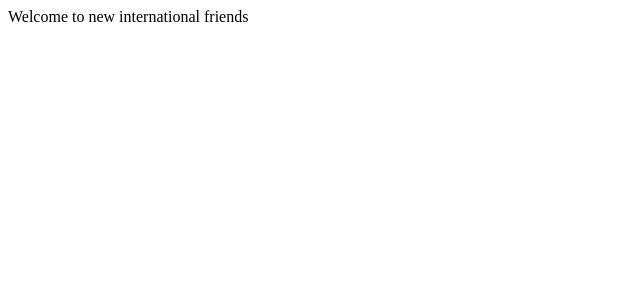
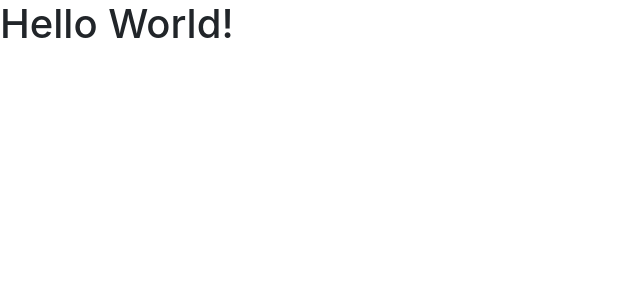
Before and after one commit to tucson-international-friends/ifriends-next, a Next.js app: page / in a window 1280 px wide. Shown: the top 300 px of the page, without its empty margins (0-640 px from the left). Built offline with nearby package versions, Linux system fonts and the light colour scheme.

Commit message:
setup bootstrap and eslint

```diff
--- /dev/null
+++ b/components/layout/head.jsx
@@ -0,0 +1,10 @@
+import NextHead from "next/head";
+
+const Head = () => (
+	<NextHead>
+		<meta name="viewport" content="width=device-width, initial-scale=1" />
+		<meta charSet="utf-8" />
+	</NextHead>
+);
+
+export default Head;
--- /dev/null
+++ b/components/layout/main.jsx
@@ -0,0 +1,12 @@
+import React from "react";
+import Head from "./head";
+import "../../scss/main.scss";
+
+const MainLayout = ({ children }) => (
+	<React.Fragment>
+		<Head />
+		{children}
+	</React.Fragment>
+);
+
+export default MainLayout;
--- /dev/null
+++ b/next.config.js
@@ -0,0 +1,3 @@
+const withSass = require("@zeit/next-sass");
+
+module.exports = withSass();
--- a/pages/index.js
+++ /dev/null
@@ -1,3 +0,0 @@
-export default () => {
-    return <div>Welcome to new international friends</div>
-}
--- /dev/null
+++ b/pages/index.jsx
@@ -0,0 +1,7 @@
+import MainLayout from "../components/layout/main";
+
+export default () => (
+	<MainLayout>
+		<h1>Hello World!</h1>
+	</MainLayout>
+);
--- /dev/null
+++ b/scss/main.scss
@@ -0,0 +1 @@
+@import "node_modules/bootstrap/scss/bootstrap";
```
Also changed, not shown: package.json (+20 -5 lines), .eslintrc.json (added), 1 other file (tests, documents, lock files or other folders).
